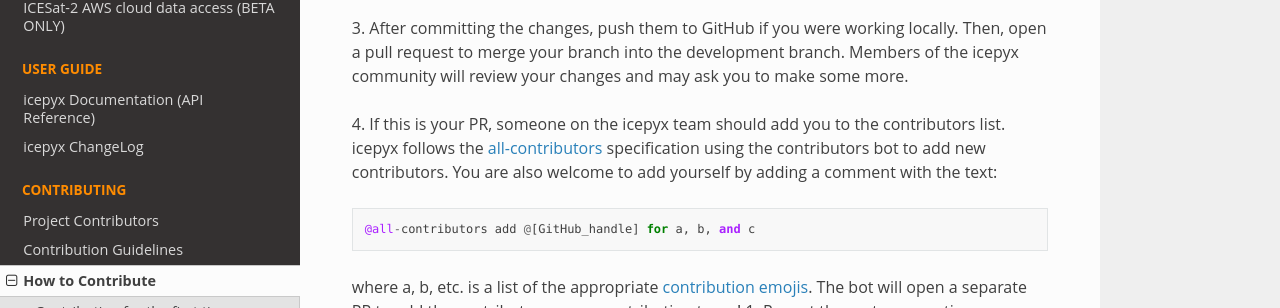
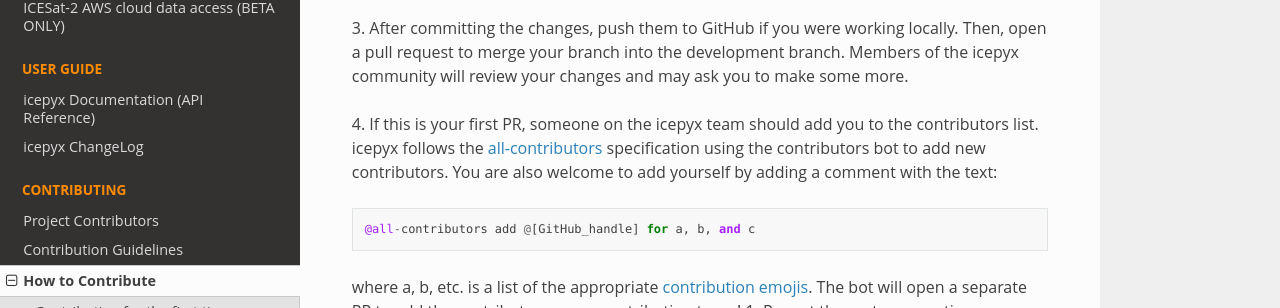
Before and after one commit to icesat2py/icepyx, a Sphinx documentation site: the page built from doc/source/contributing/how_to_contribute.rst, in a window 1280 px wide and 900 px high, scrolled down 853 px. Shown: the part 147-455 px from the top of the window. Built offline with Sphinx 7.4.7 and the Read the Docs theme 2.0.0, drawn with Linux system fonts in a browser that asks for light colours; pages that are not in the unit, such as notebooks, are missing from menus; the version number could not be read and is left out.

Commit message:
add missing word

```diff
--- a/doc/source/contributing/how_to_contribute.rst
+++ b/doc/source/contributing/how_to_contribute.rst
@@ -46,7 +46,7 @@ After you do this, commit your changes and add a descriptive commit message.
 Then, open a pull request to merge your branch into the development branch.
 Members of the icepyx community will review your changes and may ask you to make some more.
 
-4. If this is your PR, someone on the icepyx team should add you to the contributors list.
+4. If this is your first PR, someone on the icepyx team should add you to the contributors list.
 icepyx follows the `all-contributors <https://github.com/all-contributors/all-contributors>`_ specification using the contributors bot to add new contributors.
 You are also welcome to add yourself by adding a comment with the text:
 
```
